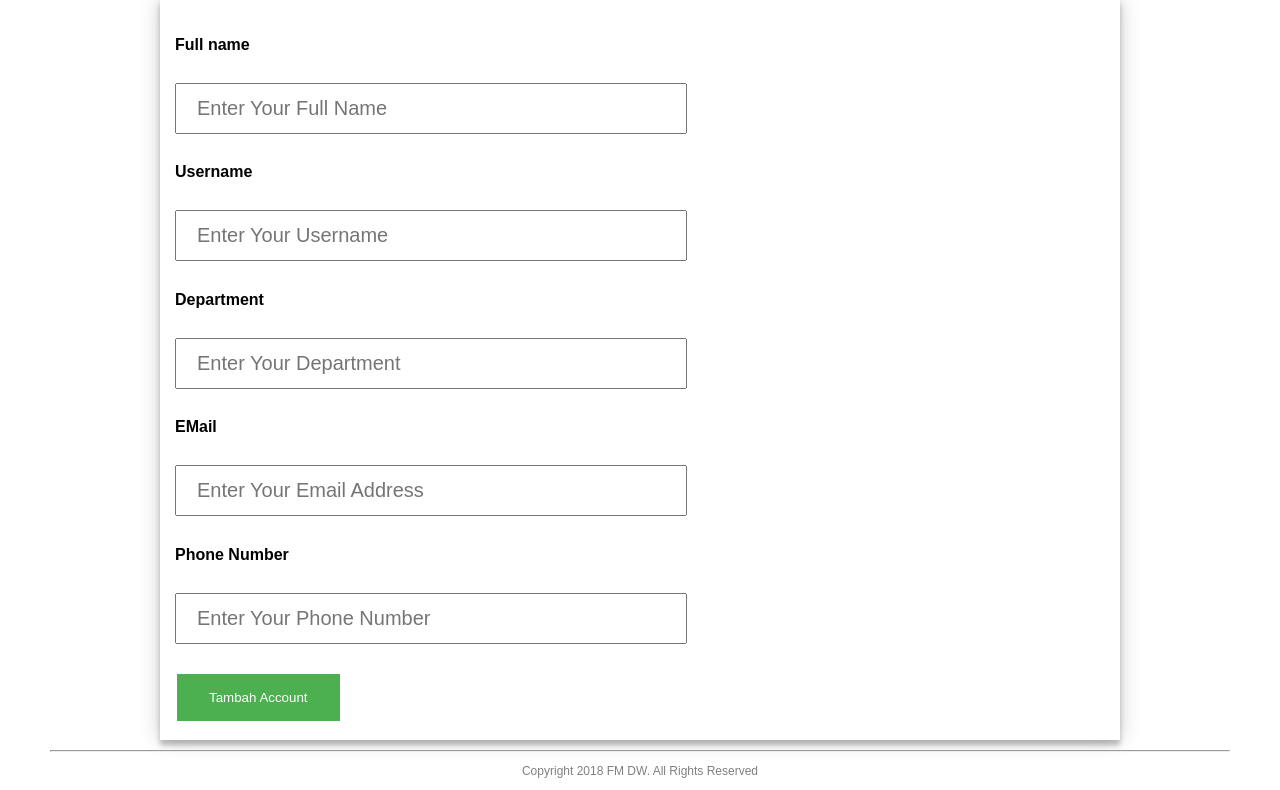
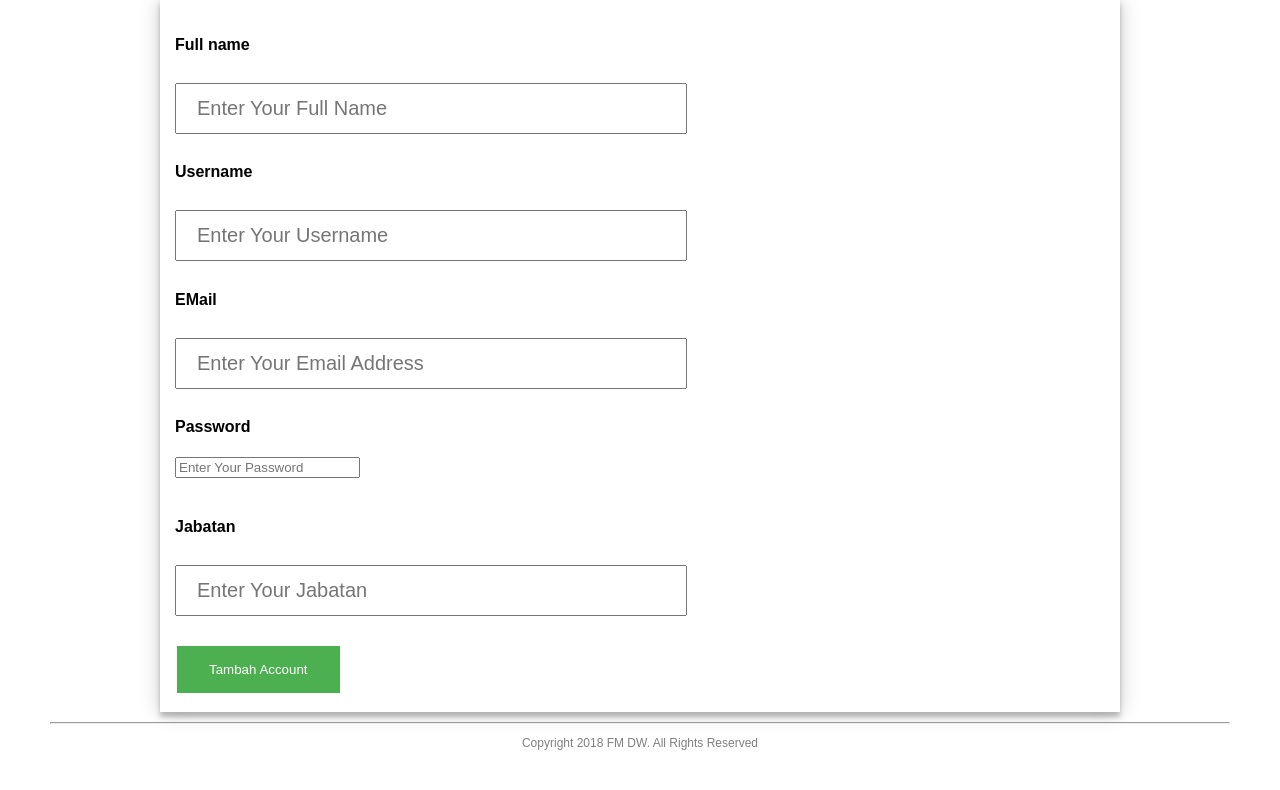
Before and after one commit to derrylieyanto/FMDW, a PHP site: page /tambahAccount.php in a window 1280 px wide. Shown: the part 296-1086 px from the top of the page. After the commit the page ends 1046 px from the top, so only its background shows below. Run offline with PHP 8.4, Linux system fonts and the light colour scheme.

Commit message:
tambahAccount
added name and fixed html tambahAccount
KONOTL

```diff
--- a/FMDW/tambahAccount.php
+++ b/FMDW/tambahAccount.php
@@ -1,3 +1,23 @@
+<?php
+	session_start();
+	include 'connect.php';
+	if(isset($_POST['submit'])){
+		$fullname = $_POST['fullname'];
+		$username = $_POST['username'];
+		$email = $_POST['email'];
+		$password = $_POST['password'];
+		$jabatan = $_POST['jabatan'];
+
+		$sql = "INSERT INTO account (fullname, username, email, password, jabatan) VALUES ('$fullname','$username','$email','$password','$jabatan')";
+				if (mysqli_query($conn, $sql)) {
+				    echo "New record created successfully";
+				} else {
+				    echo "Error: " . $sql . "<br>" . mysqli_error($conn);
+				}
+			mysqli_close($conn);
+}
+?>
+
 <!DOCTYPE html>
 <html>
 <head>
@@ -86,15 +106,15 @@
 		</ul>
 		<div class="menjorok">
 		<h4>Full name</h4>
-		<input type="text" name="FullName" placeholder="Enter Your Full Name">
+		<input type="text" name="fullname" placeholder="Enter Your Full Name">
 		<h4>Username</h4>
-		<input type="text" name="Username" placeholder="Enter Your Username">
-		<h4>Department</h4>
-		<input type="text" name="Department" placeholder="Enter Your Department">
+		<input type="text" name="username" placeholder="Enter Your Username">
 		<h4>EMail</h4>
-		<input type="text" name="Email" placeholder="Enter Your Email Address">
-		<h4>Phone Number</h4>
-		<input type="text" name="PhoneNumber" placeholder="Enter Your Phone Number"></br></br>
+		<input type="text" name="email" placeholder="Enter Your Email Address">
+		<h4>Password</h4>
+		<input type="password" name="password" placeholder="Enter Your Password"></br></br>
+		<h4>Jabatan</h4>
+		<input type="text" name="jabatan" placeholder="Enter Your Jabatan"></br></br>
 		<input type="submit" name="submit" value="Tambah Account">
 	</div>
 	</content>
```
Also changed, not shown: FMDW/fmdw.sql (+8 -12 lines).
